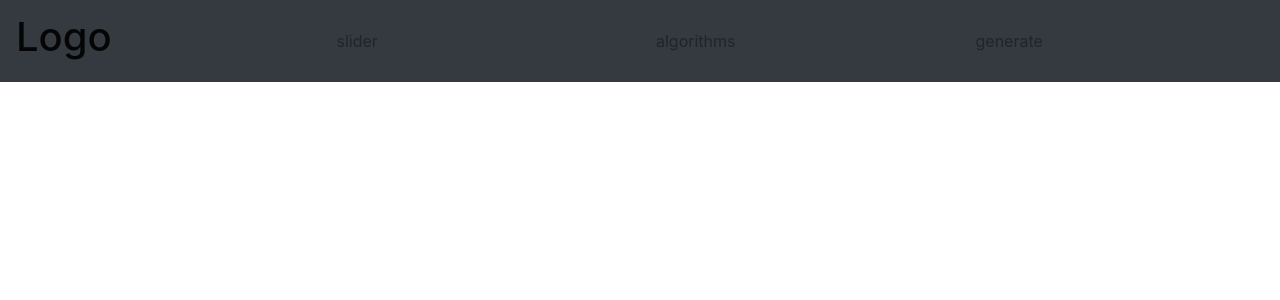
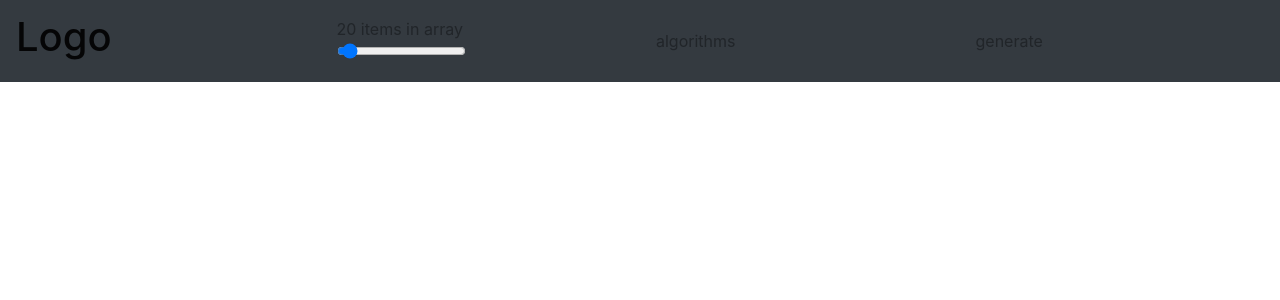
Before and after one commit to Umpoy/Visualizer-Sorting, a React (Create React App) app in the folder my-app/: page / in a window 1280 px wide. Shown: the top 300 px of the page. Built offline with nearby package versions, Linux system fonts and the light colour scheme.

Commit message:
added slider to navbar

```diff
--- a/my-app/src/components/Header/Header.js
+++ b/my-app/src/components/Header/Header.js
@@ -1,5 +1,7 @@
 import React, { Component } from 'react';
 import { Nav, Navbar } from 'react-bootstrap';
+
+import Slider from './Slider';
 
 class Header extends Component {
     render() {
@@ -8,7 +10,7 @@ class Header extends Component {
                 <Navbar.Brand className="col-3">
                     <h1>Logo</h1>
                 </Navbar.Brand>
-                <Nav className="col-3">slider</Nav>
+                <Nav className="col-3"><Slider /></Nav>
                 <Nav className="col-3">algorithms</Nav>
                 <Nav className="col-3">generate</Nav>
             </Navbar>
--- /dev/null
+++ b/my-app/src/components/Header/Slider.js
@@ -0,0 +1,36 @@
+import React, { Component } from 'react';
+
+class Slider extends Component {
+    constructor(props) {
+        super(props);
+
+        this.state = {
+            arrayItems: 20
+        };
+    }
+
+    handleArrayItemsChange = event => {
+        const arrayItems = event.target.value;
+        this.setState({ arrayItems });
+    }
+
+    render() {
+        const { arrayItems } = this.state;
+
+        return (
+            <div className="metronome">
+                <div className="arrayItems-slider">
+                    <div>{arrayItems} items in array</div>
+                    <input
+                        type="range"
+                        min="8"
+                        max="240"
+                        value={arrayItems}
+                        onChange={this.handleArrayItemsChange} />
+                </div>
+            </div>
+        );
+    }
+}
+
+export default Slider;
```
